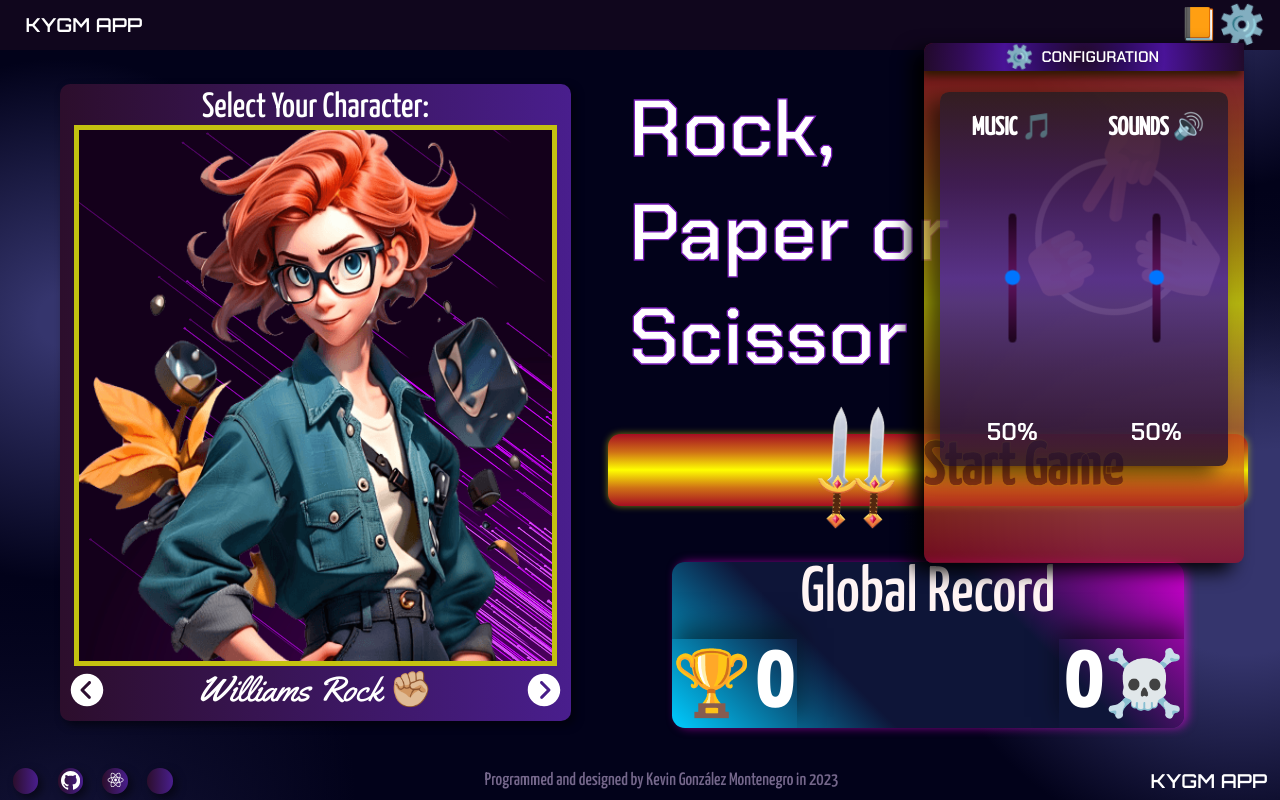
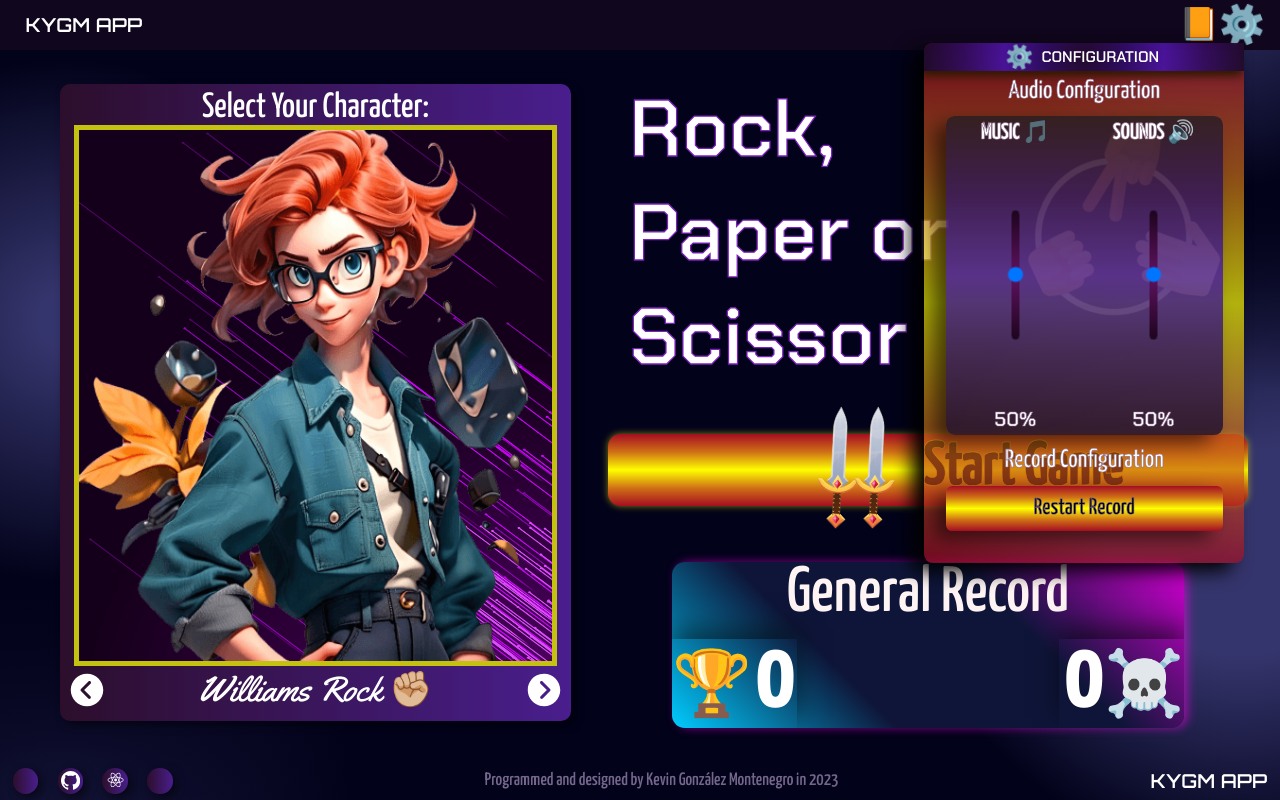
Before and after one commit to KevinYGM/Rock-paper-scissor-react, a React (Create React App) app: page /Rock-paper-scissor-react/welcome in a window 1280 px wide. Both pictures are taken after a click on the element "⚙️". Built offline with nearby package versions, Linux system fonts and the light colour scheme; some icons are missing; a web font is replaced by a local one.

Commit message:
Creating record of wins and losses, using data persistence with localStorage

```diff
--- a/public/index.html
+++ b/public/index.html
@@ -5,6 +5,7 @@
     <link rel="icon" href="%PUBLIC_URL%/favicon.ico" />
     <meta name="viewport" content="width=device-width, initial-scale=1" />
     <meta name="theme-color" content="#000000" />
+    <meta name="google" content="notranslate">
     <meta
       name="description"
       content="Web site created using create-react-app"
--- a/src/App.jsx
+++ b/src/App.jsx
@@ -25,6 +25,7 @@ function App() {
                   </MyProviderCombat>} />
 
         <Route  path='/welcome'
+                index
                 element={<ComponentWelcome />} />
       </Routes>
     </BrowserRouter>
--- a/src/components/componentsCombatPage/PlayBattle/PlayBattle.jsx
+++ b/src/components/componentsCombatPage/PlayBattle/PlayBattle.jsx
@@ -12,7 +12,7 @@ import frame from '../../../images/interfaz-images/frame-vector.png';
 export const PlayBattle = () => {
 
  /*--------------Data imported from useContext-------------------------*/
-  const { characterCom, characterPlayer, setRecordLose, setRecordVictory} = useContext(MyGeneralContext);
+  const { characterCom, characterPlayer, recordVictory, recordLose, setRecordLose, setRecordVictory} = useContext(MyGeneralContext);
 
   const {
 
@@ -52,6 +52,9 @@ export const PlayBattle = () => {
     const [currentImageIndex, setCurrentImageIndex] = useState(0);
     const prevComMark = useRef(comMark);
     const prevPlayerMark = useRef(playerMark);
+
+    const newRecordVictory = recordVictory + 1;
+    const newRecordLose = recordLose + 1;
 
 
     /*---------- useEffects that contribute to the Design of component----------*/
@@ -149,27 +152,23 @@ useEffect(() => {
       comMark !== playerMark) {
 
       if (comMark > playerMark) {
+        setRecordLose(newRecordLose);
+        localStorage.setItem('recordLose', newRecordLose.toString());
         setWinnerCombat(characterCom);
         setMessageFinal("💔 YOU HAVE LOST 💔");
         setStateCombat(false);
-        setRecordLose((prevRecord) => (prevRecord + 1));
+        // setRecordLose((prevRecord) => (prevRecord + 1));
       } else {
+        setRecordVictory(newRecordVictory);
+        localStorage.setItem('recordVictory', newRecordVictory.toString());
         setWinnerCombat(characterPlayer);
         setMessageFinal("🎉 CONGRATULATIONS 🎉");
         setStateCombat(false);
-        setRecordVictory((prevRecord) => (prevRecord + 1));
+        // setRecordVictory((prevRecord) => (prevRecord + 1));
       }
     }
     // eslint-disable-next-line
-  }, [  characterPlayer,
-        characterCom,
-        setWinnerCombat,
-        setMessageFinal,
-        setStateCombat,
-        comMark,
-        playerMark,
-        controlRoundsState,
-        ]);
+  }, [  setStateCombat, controlRoundsState ]);
 
 
 /*----------------------- Component JSX structure ----------------------------- */
--- a/src/components/componentsModals/ModalConfiguration/ModalConfiguration.css
+++ b/src/components/componentsModals/ModalConfiguration/ModalConfiguration.css
@@ -30,14 +30,18 @@
 .modal-configuration .configuration-content{
   display: flex;
   width: 100%;
-  height: 80%;
+  height: 90%;
   justify-content: center;
-  align-items: center;
+  gap: 1vmax;
+  font-size: max(1.5rem, min(2vmax, 5rem));
+  padding: 0.5vmax;
+  -webkit-text-stroke: 0.05vmax rgb(143, 112, 143);
+  color: white;
 }
 
 /*---------------Configuration container-control-Sound------------------------*/
 .configuration-content .control-sound-container{
-  height: 90%;
+  height: 70%;
   width: 90%;
   display: grid;
   grid-template-areas:  "name-music name-sounds"
@@ -50,12 +54,12 @@
   background-image: linear-gradient(rgba(30, 28, 34, 0.76), rgba(38, 11, 102, 0.753), rgba(65, 19, 173, 0.767), rgba(38, 11, 102, 0.753), rgba(19, 9, 44, 0.76));
   box-shadow: -12px 8px 19px rgba(0, 0, 0, 0.562);
   color: white;
-  padding: 1.5vmax 0;
+  padding: 0.2vmax 0;
 }
 
 .control-sound-container .name-audio{
   text-transform: uppercase;
-  font-size: max(1rem, min(2vmax, 3rem));
+  font-size: max(1rem, min(1.7vmax, 3rem));
 }
 
 
@@ -85,7 +89,7 @@
 .control-sound-container .number-volume{
   text-transform: uppercase;
   font-family: 'Chakra Petch', sans-serif;
-  font-size: max(2rem, min(1.9vmax, 5rem));
+  font-size: max(2rem, min(1.5vmax, 5rem));
 }
 
 .control-sound-container .volume-music{
@@ -118,7 +122,7 @@ input[type="range"]::-webkit-slider-runnable-track {
 /* Estilo del control deslizante en sí */
 input[type="range"]::-webkit-slider-thumb {
   width: 1.5vmax;
-  height: 2.5vmax;
+  height: 2vmax;
   background: var(--color-summary);
   border: none;
   border-radius: 0.5vmax;
@@ -137,9 +141,73 @@ input[type="range"]::-moz-range-track {
 
 input[type="range"]::-moz-range-thumb {
   width: 1.5vmax;
-  height: 2.5vmax;
+  height: 2vmax;
   background: var(--color-summary);
   border: none;
   border-radius: 0.5vmax;
   cursor: pointer;
 }
+
+.configuration-content .btn-restart-record{
+  width: 90%;
+  height: 10%;
+  cursor: pointer;
+  border-radius: 0.5vmax;
+  box-shadow: -12px 8px 19px rgba(0, 0, 0, 0.562);
+  border: none;
+  background: var(--background-summary);
+  font-size: 1.8vmax;
+  transition: all 0.3s ease-in-out;
+}
+
+.configuration-content .btn-restart-record:hover{
+  background: var(--background-startGame-hover);
+  color:white;
+}
+
+.configuration-content .btn-restart-record:active{
+  background: radial-gradient(circle, rgba(19, 9, 44, 0.842), rgba(38, 11, 102, 0.897), rgba(65, 19, 173, 0.842), rgba(38, 11, 102, 0.829), rgba(19, 9, 44, 0.856));
+  color:white;
+  transform: scale(1.1);
+}
+
+.configuration-content .container-btn-record{
+  width: 90%;
+  height: 10%;
+  display: flex;
+  justify-content: center;
+  gap: 1vmax;
+}
+.container-btn-record .btn-confirm-yes,
+.container-btn-record .btn-confirm-no{
+  width: 50%;
+  height: 100%;
+  font-size: 1.6vmax;
+  cursor: pointer;
+  color: white;
+  border: none;
+  border-radius: 0.2vmax;
+  opacity: 0.8;
+  transition: all 0.5ms ease-in-out;
+}
+
+.container-btn-record .btn-confirm-yes:hover,
+.container-btn-record .btn-confirm-no:hover{
+  opacity: 1;
+}
+
+.container-btn-record .btn-confirm-yes:active,
+.container-btn-record .btn-confirm-no:active{
+  opacity: 1;
+  transform: scale(1.1);
+}
+
+
+
+.container-btn-record .btn-confirm-yes{
+  background-image: var( --gradient-blue-transp);
+}
+
+.container-btn-record .btn-confirm-no{
+  background-image: var( --gradient-red-transp);
+}
--- a/src/components/componentsModals/ModalConfiguration/ModalConfiguration.jsx
+++ b/src/components/componentsModals/ModalConfiguration/ModalConfiguration.jsx
@@ -1,6 +1,9 @@
-import React, { useContext } from 'react';
+import React, { useContext, useState } from 'react';
 import './ModalConfiguration.css';
 import { MyGeneralContext } from '../../../MyGeneralContext';
+
+/*Sounds*/
+import paperRecord from '../../../sounds/handle-paper.mp3';
 
 
 export const ModalConfiguration = ({ openModalConfiguration }) => {
@@ -8,9 +11,31 @@ export const ModalConfiguration = ({ openModalConfiguration }) => {
 /*--------------Data imported from useContext-------------------------*/
 const { adjustVolume,
         adjustVolumeMusic,
+        setRecordLose,
+        setRecordVictory,
         volumeMusic,
         volumeSounds
       } = useContext(MyGeneralContext);
+
+ /*-------------local States and Refs of this Component----------------------*/
+
+ const [restartRecord, setRestartRecord] = useState(false);
+
+
+/*---------- Function that contribute to the logic of component----------*/
+
+const restartRecordFunction = () => {
+  const audioPaper = new Audio(paperRecord);
+  audioPaper.current = 0;
+  audioPaper.volume = volumeSounds / 100;
+  audioPaper.play();
+  setRestartRecord(false);
+  setRecordVictory(0);
+  setRecordLose(0);
+  localStorage.setItem('recordVictory', '0');
+  localStorage.setItem('recordLose', '0');
+};
+
 
 /*---------------- component JSX structure ---------------------- */
   return (
@@ -22,6 +47,7 @@ const { adjustVolume,
         </span>
 
         <div className="configuration-content modal-IC_content">
+          <span className="audio-control">Audio Configuration</span>
           <div className="control-sound-container">
             <h2 className="name-audio name-music">Music 🎵</h2>
             <div className="container-range range-music">
@@ -48,6 +74,26 @@ const { adjustVolume,
             </div>
             <div className="number-volume volume-sounds">{volumeSounds + "%"}</div>
           </div>
+          {!restartRecord ?
+          (<>
+              <span className="restart-record"> Record Configuration</span>
+              <button
+                  className="btn-restart-record"
+                  onClick={() => {setRestartRecord(true);
+                                  console.log(restartRecord)}}>Restart Record</button>
+                              </>)
+          :
+          (<>
+            <span className="restart-record"> Are You Sure?</span>
+            <div className="container-btn-record">
+              <button
+                  className="btn-confirm-yes"
+                  onClick={ restartRecordFunction }>Yes, Restart</button>
+              <button
+                  className="btn-confirm-no"
+                  onClick={() => {setRestartRecord(false)}}>No, Go Back</button>
+            </div>
+                            </>)}
         </div>
       </div>
     </>
--- a/src/components/componentsModals/ModalSurrender/ModalSurrender.jsx
+++ b/src/components/componentsModals/ModalSurrender/ModalSurrender.jsx
@@ -8,7 +8,7 @@ import { ContextCombat } from '../../../ContextCombat';
 export const ModalSurrender = ({ openModalSurrender, setOpenModalSurrender }) => {
 
   /*--------------Data imported from useContext-------------------------*/
-  const { characterCom, setRecordLose } = useContext(MyGeneralContext);
+  const { characterCom, recordLose, setRecordLose } = useContext(MyGeneralContext);
 
   const { setOpenModalFinal,
           setWinnerCombat,
@@ -16,15 +16,20 @@ export const ModalSurrender = ({ openModalSurrender, setOpenModalSurrender }) =>
           setStateCombat} = useContext(ContextCombat);
 
 
+
+const newRecordLose = recordLose + 1;
+
+
           /*-----------Functions that contribute to the logic of this Component-------------------- */
 
   const surrender = () => {
+    setRecordLose(newRecordLose);
+    localStorage.setItem('recordLose', newRecordLose.toString());
     setWinnerCombat(characterCom);
     setMessageFinal("🏳️ YOU GAVE UP 🏳️");
     setOpenModalFinal(true);
     setOpenModalSurrender(false);
     setStateCombat(false);
-    setRecordLose((prevRecord) => (prevRecord + 1));
   }
 
   /*---------------- component JSX structure ---------------------- */
--- a/src/components/componentsWelcomePage/ComponentWelcome.jsx
+++ b/src/components/componentsWelcomePage/ComponentWelcome.jsx
@@ -18,7 +18,7 @@ import backgroundWelcome from '../../sounds/backgroundWelcome.mp3';
 export const ComponentWelcome = () => {
 
    /*--------------Data imported from useContext-------------------------*/
-   const { userIsActive, volumeMusic } = useContext(MyGeneralContext);
+   const { setRecordLose, setRecordVictory, userIsActive, volumeMusic } = useContext(MyGeneralContext);
 
   /*-------------local States of this Component---------------------------------*/
   const [openModalCharacter, setOpenModalCharacter] = useState(false);
@@ -96,6 +96,24 @@ useEffect(() => {
 }, [userIsActive, volumeMusic]);
 
 
+
+
+/*Efecto para cargar a RecordVictory Y RecordLose desde el localStorage */
+
+useEffect(() => {
+  const storedRecordVictory = localStorage.getItem('recordVictory');
+  const storedRecordLose = localStorage.getItem('recordLose');
+
+// Si hay valores en localStorage, los establecemos como estados iniciales
+  storedRecordVictory && (setRecordVictory(parseInt(storedRecordVictory, 10)));
+  storedRecordLose && (setRecordLose(parseInt(storedRecordLose, 10)));
+
+  // eslint-disable-next-line
+}, [])
+
+
+
+
 /*---------------- component JSX structure ---------------------- */
   return (
     <div className='container-welcome'>
--- a/src/components/componentsWelcomePage/StartGame/StartGame.jsx
+++ b/src/components/componentsWelcomePage/StartGame/StartGame.jsx
@@ -66,7 +66,7 @@ export const StartGame = ({ openModalCharacter, setOpenModalCharacter }) => {
   {/*---------------Record Area------------------------ */}
       <div className="record-vs-pc">
         <div className='record-statement'>
-          <span className='recordG'>Global Record</span>
+          <span className='recordG'>General Record</span>
           <div className="victorys record"><span className='victorys-span'>🏆</span><strong className='victorys-strong'>{ recordVictory }</strong></div>
           <div className="loses record"><strong className='loses-strong'>{ recordLose }</strong><span className='loses-span'>☠️</span></div>
         </div>
```
Also changed, not shown: 2 other files (tests, documents, lock files or other folders).
